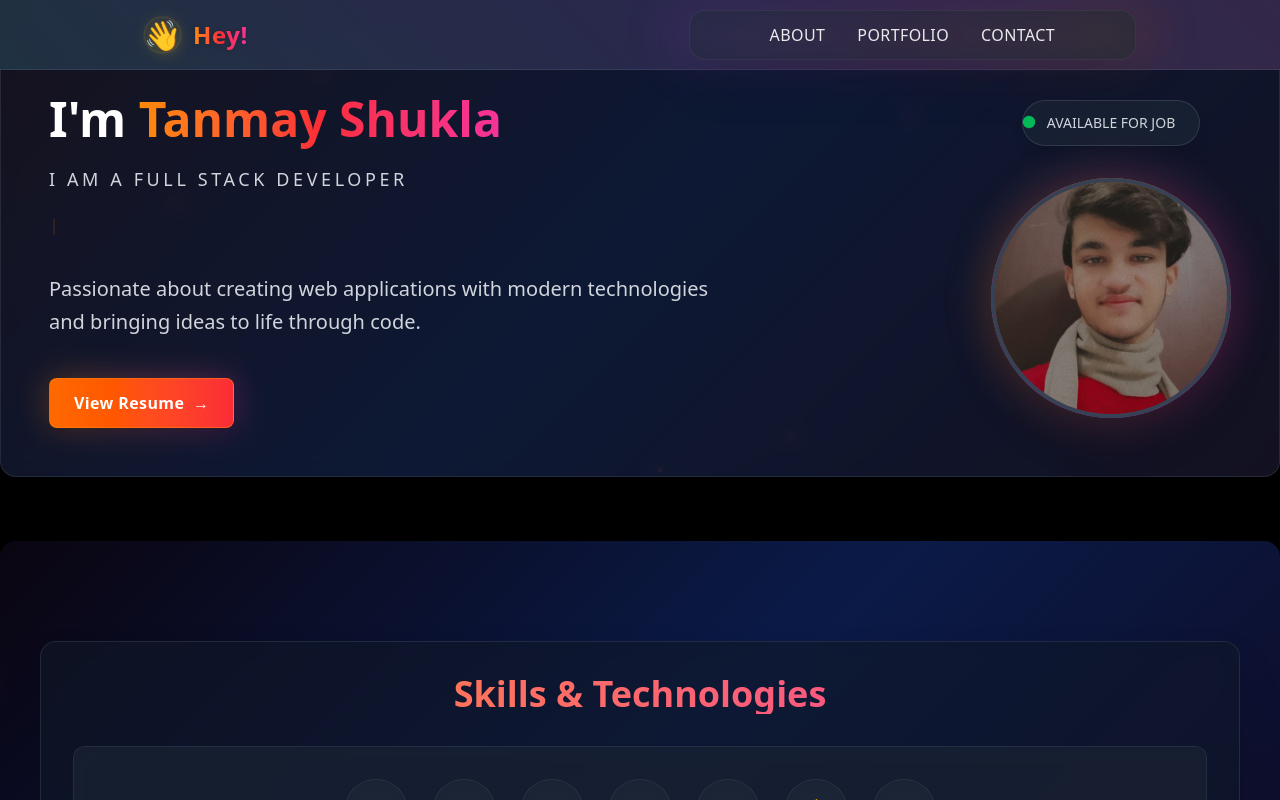
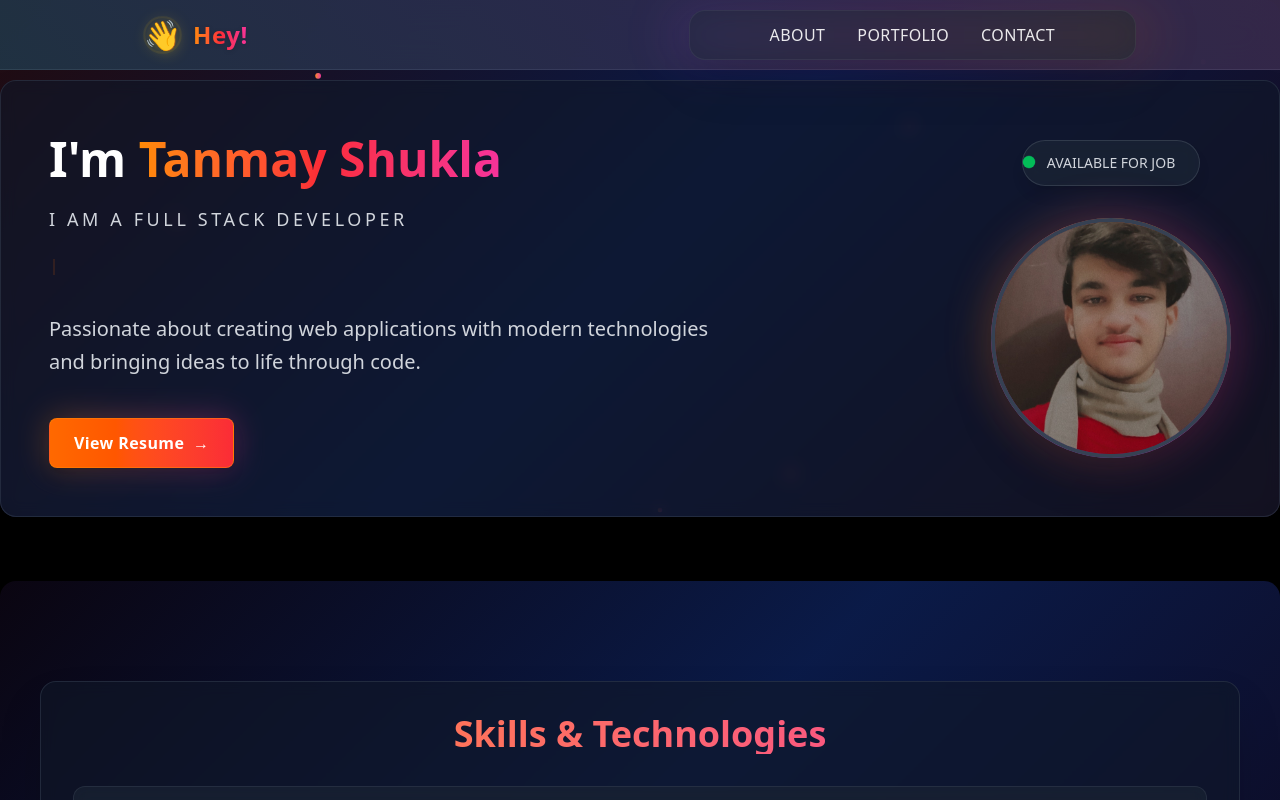
Before and after one commit to Tanmayshukla25/Portfolio, a React (Vite) app: page / in a window 1280 px wide. Shown: the top 800 px of the page. Built offline with nearby package versions, Linux system fonts and the light colour scheme.

Commit message:
AddDesign

```diff
--- a/src/Components/IntroSection.jsx
+++ b/src/Components/IntroSection.jsx
@@ -4,7 +4,7 @@ import Profile from "../assets/Tanmay.jpg"
 
 const IntroSection = ({ activeSection }) => {
   return (
-    <div className="Hero w-full min-h-[400px] pt-10  mb-16 relative overflow-hidden">
+    <div className="Hero w-full min-h-[400px] pt-20  mb-16 relative overflow-hidden">
       {/* Animated background elements */}
       <motion.div
         className="absolute inset-0 bg-gradient-to-br from-purple-900/20 via-gray-900/40 to-orange-900/20 rounded-2xl"
```
